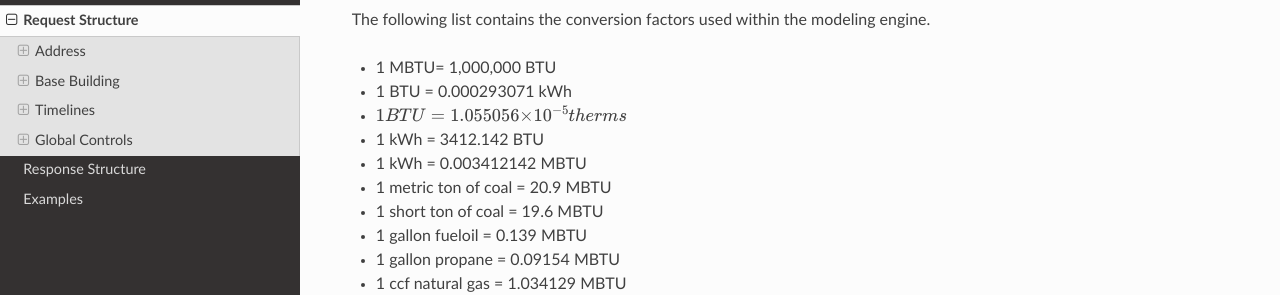
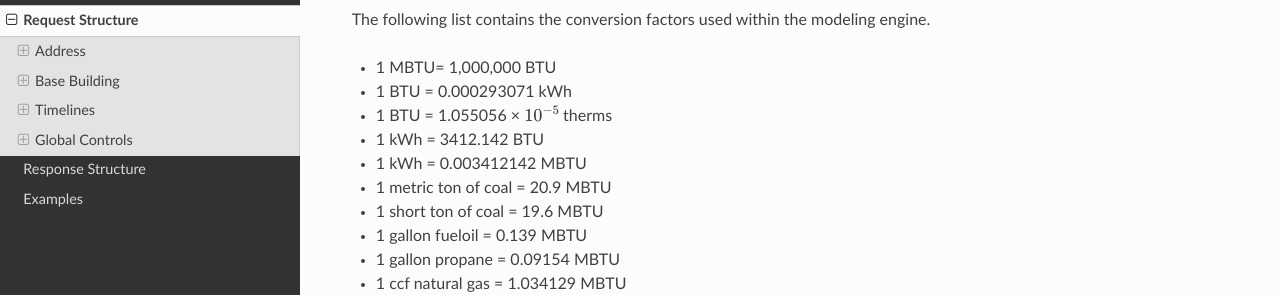
Before and after one commit to RadiantLabs/modeling-api-docs, a Sphinx documentation site: the page built from docs/source/request_structure.rst, in a window 1280 px wide and 900 px high, scrolled down 19279 px. Shown: the part 217-512 px from the top of the window. Built offline with Sphinx 7.4.7 and the Read the Docs theme 2.0.0, drawn with Linux system fonts in a browser that asks for light colours.

```diff
--- a/docs/source/request_structure.rst
+++ b/docs/source/request_structure.rst
@@ -1010,7 +1010,7 @@ The following list contains the conversion factors used within the modeling engi
 
 * 1 MBTU= 1,000,000 BTU
 * 1 BTU = 0.000293071 kWh
-* :math:`1 BTU = 1.055056 × 10^{-5} therms`
+* 1 BTU = 1.055056 × :math:`10^{-5}` therms
 * 1 kWh = 3412.142 BTU
 * 1 kWh = 0.003412142 MBTU
 * 1 metric ton of coal =  20.9 MBTU
```
